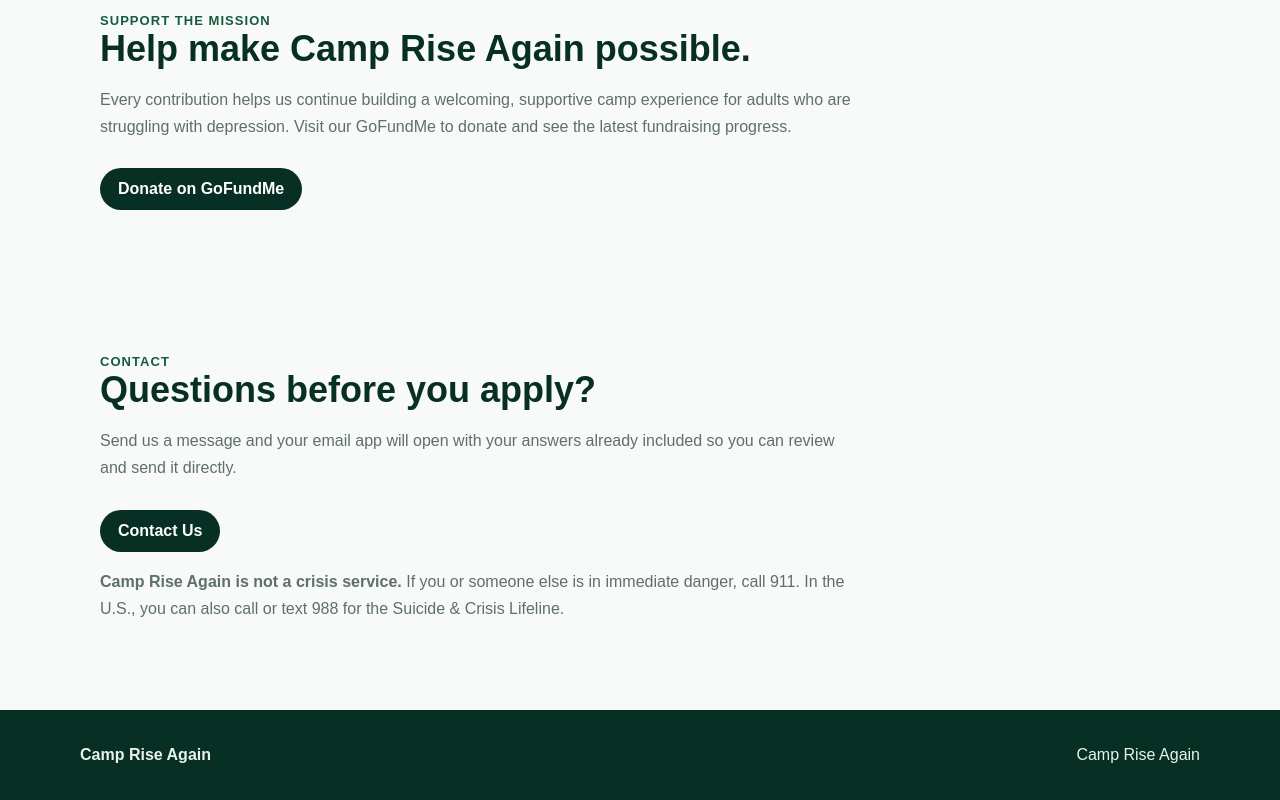
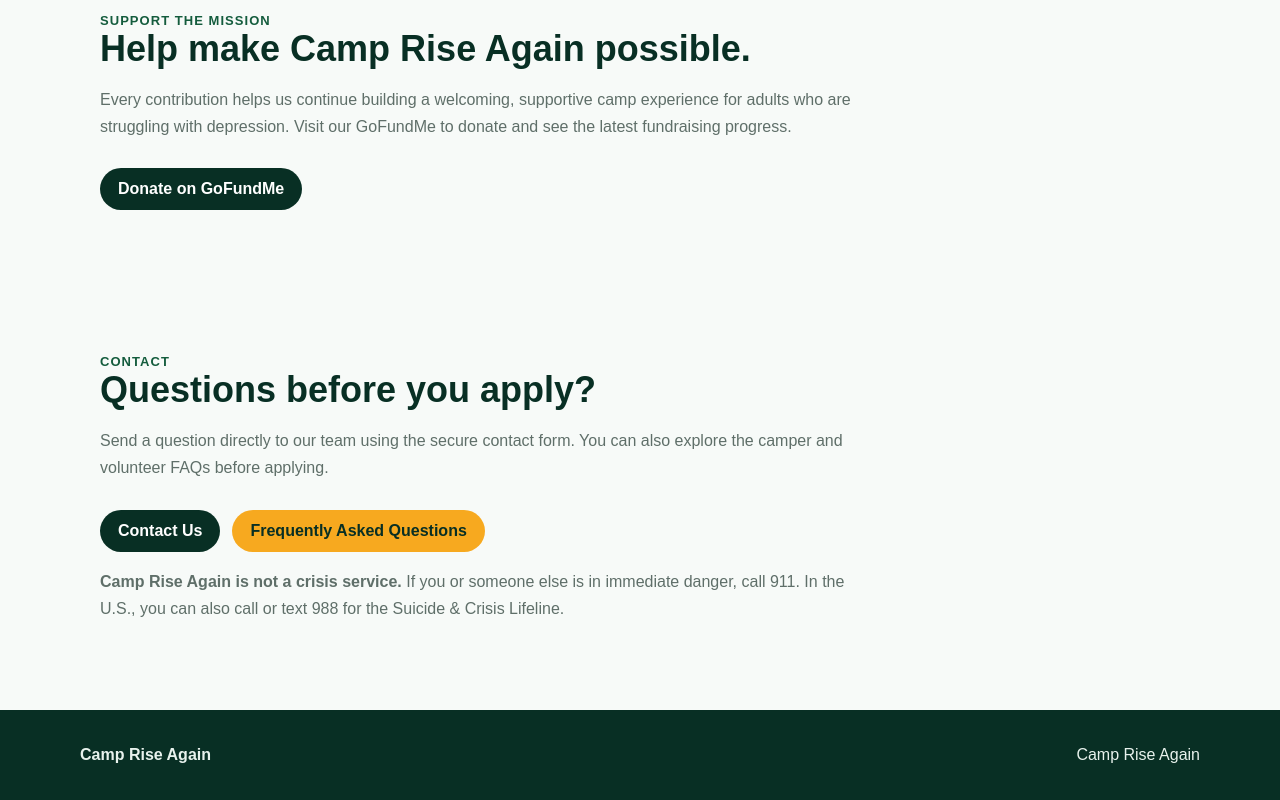
Before and after one commit to zanibethel/CampRiseAgain, a Next.js app: page / in a window 1280 px wide. Shown: the part 2745-3545 px from the top of the page. Built offline with nearby package versions, Linux system fonts and the light colour scheme; no server answers; the database is empty.

Commit message:
Connect navigation and homepage to relevant camper, volunteer and general FAQs

```diff
--- a/app/page.tsx
+++ b/app/page.tsx
@@ -67,8 +67,8 @@ export default function Home() {
         <section id="contact" data-home-section="contact" className="section">
           <div className="eyebrow">Contact</div>
           <h2>Questions before you apply?</h2>
-          <p className="section-copy" data-managed-contact-copy>Send us a message and your email app will open with your answers already included so you can review and send it directly.</p>
-          <div className="actions"><Link className="btn btn-primary" href="/contact">Contact Us</Link></div>
+          <p className="section-copy" data-managed-contact-copy>Send a question directly to our team using the secure contact form. You can also explore the camper and volunteer FAQs before applying.</p>
+          <div className="actions"><Link className="btn btn-primary" href="/contact">Contact Us</Link><Link className="btn btn-secondary" href="/faq">Frequently Asked Questions</Link></div>
           <p className="section-copy"><strong>Camp Rise Again is not a crisis service.</strong> If you or someone else is in immediate danger, call 911. In the U.S., you can also call or text 988 for the Suicide & Crisis Lifeline.</p>
         </section>
       </main>
```
